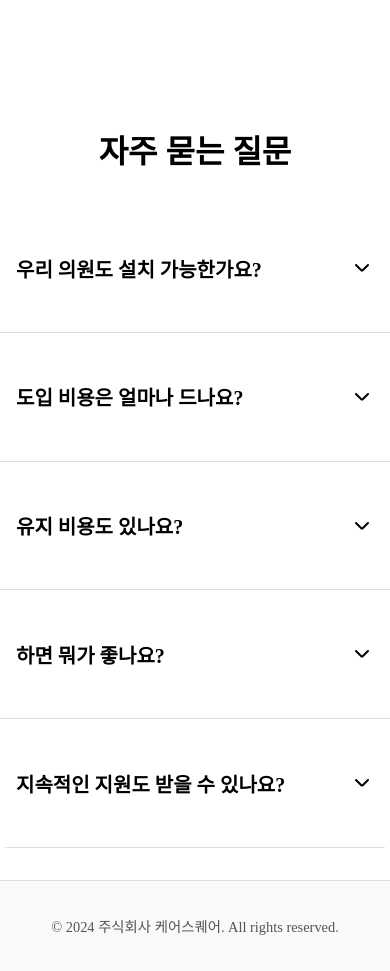
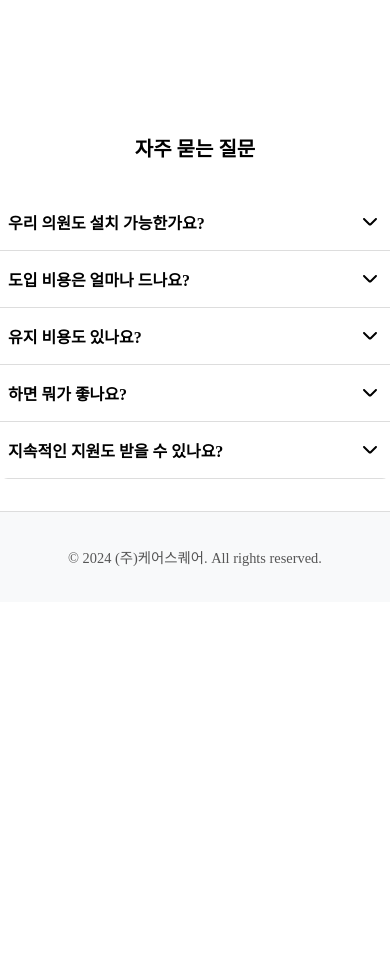
Before and after one commit to Leonamin/ilman-business, a Nuxt app: page / in a window 390 px wide. Shown: the part 2847-3818 px from the top of the page. After the commit the page ends 3449 px from the top, so only its background shows below. Built offline with nearby package versions, Linux system fonts and the light colour scheme.

Commit message:
# EDIT - 스타일 살짝 변경

```diff
--- a/components/0_components/Footer.vue
+++ b/components/0_components/Footer.vue
@@ -1,6 +1,6 @@
 <template>
   <footer class="footer">
-    <p>© 2024 주식회사 케어스퀘어. All rights reserved.</p>
+    <p>© 2024 (주)케어스퀘어. All rights reserved.</p>
   </footer>
 </template>
 
--- a/components/introduction/page/FAQ.vue
+++ b/components/introduction/page/FAQ.vue
@@ -42,16 +42,16 @@ const toggleFAQ = (index: number) => {
   <div class="layout">
     <div class="spacer"></div>
     <div class="faq">
-      <h2>자주 묻는 질문</h2>
+      <h5>자주 묻는 질문</h5>
       <div
           v-for="(item, index) in faqList"
           :key="index"
           class="faq-item"
       >
         <div class="faq-header" @click="toggleFAQ(index)">
-          <h5 :style="{
+          <p class="question" :style="{
               color: activeIndex === index ? 'var(--color-primary)' : 'black'
-            }">{{ item.question }}</h5>
+            }">{{ item.question }}</p>
           <ChevronDown
               v-if="activeIndex !== index"
               color="black"
@@ -64,7 +64,7 @@ const toggleFAQ = (index: number) => {
           />
         </div>
         <div
-            class="faq-content"
+            class="answer"
             v-if="activeIndex === index"
         >
           <p>{{ item.answer }}</p>
@@ -88,11 +88,16 @@ const toggleFAQ = (index: number) => {
   overflow: hidden;
 }
 
-.faq h2 {
+.faq h5 {
   text-align: center;
-  font-size: var(--font-size-h2);
+  font-size: var(--font-size-h5);
   font-weight: bold;
   margin-bottom: 32px;
+}
+
+.question {
+  font-size: 1.5rem;
+  font-weight: bold;
 }
 
 .faq-item {
@@ -108,7 +113,7 @@ const toggleFAQ = (index: number) => {
   flex-direction: row;
   justify-content: space-between;
   align-items: center;
-  padding: 16px;
+  padding-inline: 8px;
   cursor: pointer;
 }
 
@@ -116,14 +121,10 @@ const toggleFAQ = (index: number) => {
   background: var(--color-bg-primary-hover)
 }
 
-.faq-header h5 {
-  font-size: var(--font-size-h5);
-  font-weight: bold;
-}
-
-.faq-content {
-  padding-inline: 16px;
+.answer {
+  font-size: 1rem;
   line-height: 1.6;
+  padding-inline: 8px;
 }
 
 @media (max-width: 768px) {
@@ -131,13 +132,16 @@ const toggleFAQ = (index: number) => {
     max-width: 100%;
   }
 
-  .faq h2 {
-    font-size: var(--font-size-h2-mobile);
+  .faq h5 {
+    font-size: var(--font-size-h5-mobile);
   }
 
-  .faq-header h5 {
-    font-size: var(--font-size-h5-mobile);
-    font-weight: bold;
+  .question {
+    font-size: 1rem;
+  }
+
+  .answer {
+    font-size: 0.875rem;
   }
 }
 </style>
```
